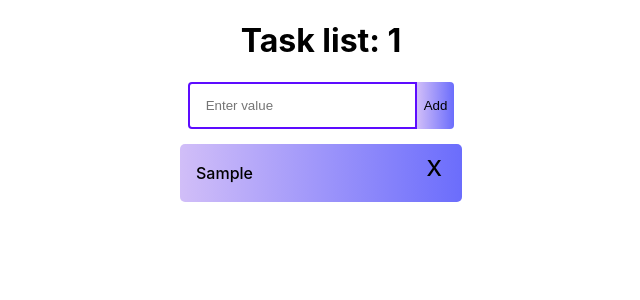
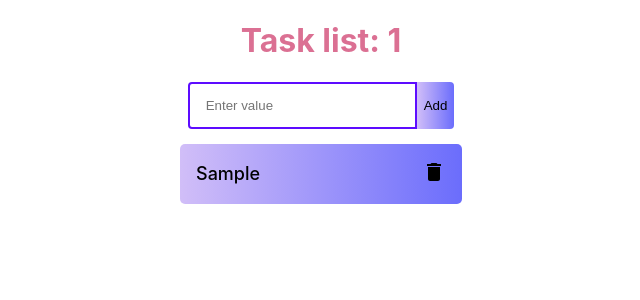
Before and after one commit to alexgold1994/todo-app, a React (Create React App) app: page / in a window 1280 px wide. Both pictures are taken after typing "Sample" into the empty fields and a click on the button "Add". Shown: the top 300 px of the page, without its empty margins (319-959 px from the left). Built offline with nearby package versions, Linux system fonts and the light colour scheme.

Commit message:
add styled components

```diff
--- a/package.json
+++ b/package.json
@@ -4,12 +4,14 @@
   "private": true,
   "dependencies": {
     "@material-ui/core": "^4.11.4",
+    "@material-ui/icons": "^4.11.2",
     "@testing-library/jest-dom": "^5.12.0",
     "@testing-library/react": "^11.2.7",
     "@testing-library/user-event": "^12.8.3",
     "react": "^17.0.2",
     "react-dom": "^17.0.2",
     "react-scripts": "4.0.3",
+    "styled-components": "^5.3.0",
     "web-vitals": "^1.1.2"
   },
   "scripts": {
--- a/src/App.js
+++ b/src/App.js
@@ -1,8 +1,25 @@
 import React, {useState} from 'react';
 import ListForm from './components/ListForm'
 import ListTasks from './components/ListTasks'
+import styled, {createGlobalStyle} from 'styled-components';
 
+const Title = styled.h1`
+  font-size: 2em;
+  text-align: center;
+  color: palevioletred;
+`;
 
+const GlobalStyle = createGlobalStyle`
+  body {
+    margin: 0;
+    padding: 0;
+    font-family: -apple-system, BlinkMacSystemFont, 'Segoe UI', 'Roboto', 'Oxygen',
+    'Ubuntu', 'Cantarell', 'Fira Sans', 'Droid Sans', 'Helvetica Neue',
+    sans-serif;
+  -webkit-font-smoothing: antialiased;
+  -moz-osx-font-smoothing: grayscale;
+  }
+`;
 
 
 function App() {
@@ -32,19 +49,17 @@ function App() {
 	])
   }
 
-
-
   return (
-    <div className="App">
-		<h1>Task list: {tasks.length}</h1>
+	  <>
+	  	<GlobalStyle/>
+		<Title>Task list: {tasks.length}</Title>
 		<ListForm addTask={addTask}/>
 		<ListTasks
 			deleteTask={deleteTask}
 			tasks={tasks}
 			toggleTask={toggleTask}/>
+	  </>
 
-
-    </div>
   );
 }
 
--- a/src/components/ListForm.js
+++ b/src/components/ListForm.js
@@ -1,4 +1,33 @@
 import React, {useState} from 'react'
+import styled from 'styled-components';
+
+const Btn = styled.button`
+    padding: 16px 7px;
+    border: none;
+    border-radius: 0 4px 4px 0;
+    cursor: pointer;
+    outline: none;
+    background: linear-gradient(
+    90deg,
+    rgb(209, 190, 248) 0%,
+    rgb(107, 109, 252) 100%
+    );
+    color: rgb(0, 0, 0);
+    text-transform: capitalize;
+        }
+`
+
+const Input = styled.input`
+    padding: 14px 32px 14px 16px;
+    border-radius: 4px 0 0 4px;
+    border: 2px solid #5d0cff;
+    outline: none;
+    background: transparent;
+`
+
+const Form = styled.form`
+    text-align: center;
+`
 
 function ListForm({ addTask }) {
 
@@ -17,15 +46,15 @@ function ListForm({ addTask }) {
 
 
     return (
-        <form onSubmit={handleSubmit}>
-            <input
+        <Form onSubmit={handleSubmit}>
+            <Input
                 type="text"
                 value={dataInput}
                 onChange={handleChange}
                 placeholder="Enter value"
             />
-            <button>Add</button>
-        </form>
+            <Btn>Add</Btn>
+        </Form>
     )
 }
 
--- a/src/components/ListItem.js
+++ b/src/components/ListItem.js
@@ -1,16 +1,44 @@
 import React from 'react'
+import DeleteIcon from '@material-ui/icons/Delete';
+import styled from 'styled-components';
+
+const ListItemWrapper = styled.div`
+    display: flex;
+    align-items: center;
+    justify-content: space-between;
+    padding: 16px;
+    width: 250px;
+    font-weight: 500;
+    margin: 0 auto;
+    text-align: left;
+    margin-top: 15px;
+    background: linear-gradient(
+    90deg,
+    rgb(209, 190, 248) 0%,
+    rgb(107, 109, 252) 100%
+    );
+    color: rgb(0, 0, 0);
+    border: none;
+    border-radius: 5px;
+    cursor: pointer;
+`
+
+const ListItemText = styled.div`
+    display: flex;
+    cursor: pointer;
+    font-size: 18px;
+
+`
 
 function ListItem({ task, toggleTask, deleteTask }) {
     return (
-        <div key={task.id} className="item-task" >
-            <div className={task.isComplete ? "item-text strike" : "item-text"}
-                onClick={() => toggleTask(task.id)}
-            >
+        <ListItemWrapper key={task.id}>
+            <ListItemText className={task.isComplete ? "item-text strike" : "item-text"}
+                onClick={() => toggleTask(task.id)}>
                  {task.data}
-             </div>
-
-            <div className="item-delete" onClick={() => deleteTask(task.id)}> X </div>
-        </div>
+             </ListItemText>
+            <div className="item-delete" onClick={() => deleteTask(task.id)}> <DeleteIcon />  </div>
+        </ListItemWrapper>
     )
 }
 
--- a/src/index.css
+++ b/src/index.css
@@ -1,79 +1,5 @@
-body {
-  margin: 0;
-  font-family: -apple-system, BlinkMacSystemFont, 'Segoe UI', 'Roboto', 'Oxygen',
-    'Ubuntu', 'Cantarell', 'Fira Sans', 'Droid Sans', 'Helvetica Neue',
-    sans-serif;
-  -webkit-font-smoothing: antialiased;
-  -moz-osx-font-smoothing: grayscale;
-}
-
-code {
-  font-family: source-code-pro, Menlo, Monaco, Consolas, 'Courier New',
-    monospace;
-}
 
 
-.App {
-  text-align: center;
-}
-
-.App .item-task {
-  display: flex;
-  align-items: center;
-  justify-content: space-between;
-  padding: 16px;
-  width: 250px;
-  font-weight: 500;
-  margin: 0 auto;
-  text-align: left;
-  margin-top: 15px;
-  background: linear-gradient(
-    90deg,
-    rgb(209, 190, 248) 0%,
-    rgb(107, 109, 252) 100%
-  );
-  color: rgb(0, 0, 0);
-  border: none;
-  border-radius: 5px;
-  cursor: pointer;
-}
-
-.App .item-task .item-text {
-  display: flex;
-  cursor: pointer;
-}
-
-.App input {
-  padding: 14px 32px 14px 16px;
-  border-radius: 4px 0 0 4px;
-  border: 2px solid #5d0cff;
-  outline: none;
-  background: transparent;
-}
-
-.App button {
-  padding: 16px 7px;
-  border: none;
-  border-radius: 0 4px 4px 0;
-  cursor: pointer;
-  outline: none;
-  background: linear-gradient(
-    90deg,
-    rgb(209, 190, 248) 0%,
-    rgb(107, 109, 252) 100%
-  );
-  color: rgb(0, 0, 0);
-  text-transform: capitalize;
-}
-
-.App .item-task .item-delete {
-  display: flex;
-  cursor: pointer;
-  font-size: 22px;
-  position: relative;
-  left: -4px;
-  bottom: 5px;
-}
 
 .strike {
   text-decoration: line-through;
--- a/src/index.js
+++ b/src/index.js
@@ -2,6 +2,7 @@ import React from 'react';
 import ReactDOM from 'react-dom';
 import './index.css';
 import App from './App';
+
 
 
 ReactDOM.render(
```
Also changed, not shown: 1 other file (tests, documents, lock files or other folders).
